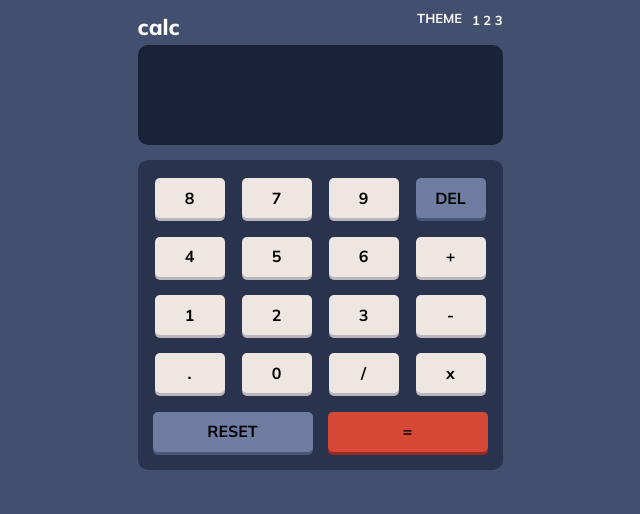
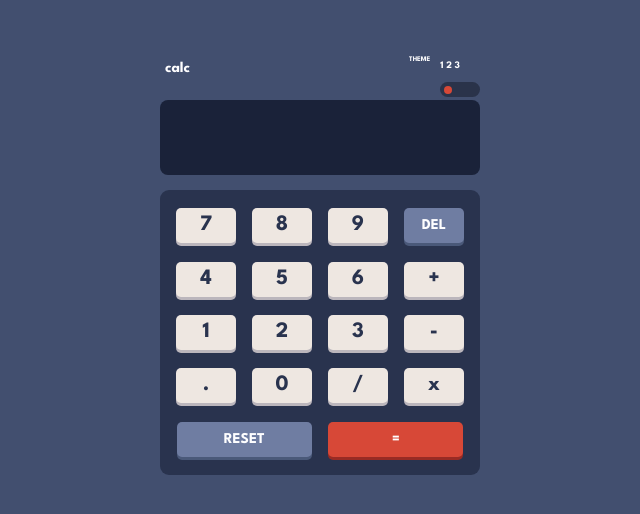
Before and after one commit to EcleraLera/calculator, a plain HTML site: page index.html in a window 1280 px wide. Shown: the whole page, without its empty margins (320-960 px from the left). Drawn offline with Linux system fonts and the light colour scheme.

Commit message:
code cleaning 1

```diff
--- a/css/style.css
+++ b/css/style.css
@@ -5,7 +5,7 @@ body {
     height: 100%;
 }
 
-.body {
+.container {
     display: flex;
     flex-flow: column nowrap;
     align-items: center;
@@ -13,14 +13,16 @@ body {
     row-gap: 15px;
 }
 
-.container {
+.calculator__header {
     display: flex;
     flex-flow: row nowrap;
     justify-content: space-between;
+    margin-top: 50px;
+    margin-bottom: 20px;
 }
 
 .header {
-    width: 365px;
+    width: 320px;
     height: 30px;
     color:#fefeff;
 }
@@ -32,144 +34,124 @@ body {
 }
 
 h1 {
-    font-size: 22px;
+    padding-left: 5px;
+    font-size: 15px;
     font-weight: 800;
-    font-family: 'Mulish', sans-serif;
+    font-family: 'League Spartan', sans-serif;
 }
 
 h2 {
-    font-size: 13px;
+    font-size: 7px;
     margin-right: 10px;
     font-weight: 700;
-    font-family: 'Mulish', sans-serif;
+    font-family: 'League Spartan', sans-serif;
 }
 
 h3 {
-    font-size: 13px;
+    font-size: 10px;
     font-weight: 700;
-    font-family: 'Mulish', sans-serif;
+    font-family: 'League Spartan', sans-serif;
 }
 
-/* .switch {
+.header__switch {
     position: relative;
+    margin-right: 20px;
 }
 
-.switch_rectangle-blue {
+.switch_blue {
     position: absolute;
     background: #2a334a;
-    width: 30px;
-    height: 10px;
+    width: 40px;
+    height: 15px;
     border-radius: 100px;
     z-index: 2;
 }
 
-.switch_point-red {
+.switch_red {
     position: absolute;
     background: #d74837;
     width: 8px;
     height: 8px;
     border-radius: 100px;
+    margin-left: 4px;
+    margin-top: 4px;
     z-index: 3;
-} */
+}
 
 .result {
     display: flex;
     flex-direction: row;
+    margin-bottom: 15px;
 }
 
-.result-block {
+.calculator__result {
     background-color: #1a2239;
-    height: 100px;
-    width: 365px;
-    border-radius: 10px;
+    height: 75px;
+    width: 320px;
+    border-radius: 8px;
 }
 
-.bb {
+.buttons {
     display: flex;
     flex-flow: column wrap;
-    /* row-gap: 10px;
-    padding-top: 10px;
-     */
     justify-content: space-evenly;
 }
 
-.button-block {
+.calculator__buttons {
     background-color: #29334e;
-    height: 310px;
-    width: 365px;
-    border-radius: 10px;
-    /* padding: 10px; */
+    height: 285px;
+    width: 320px;
+    border-radius: 9px;
 }
 
-/* .buttons {
-    background-color: #29334e;
-    height: 310px;
-    width: 365px;
-    border-radius: 10px;
-    padding: 10px;
-} */
-
-.buttons-position {
+.buttons__row {
     display: flex;
     flex-direction: row;
     justify-content: space-evenly;
-    /* row-gap: 8px;
-    column-gap: 8px; */
 }
 
 button {
     border: 0;
 }
 
-/* .btn {
-    margin-top: 10px;
-    margin-bottom: 10;
-} */
+.button {
+    border-radius: 5px;
+    font-weight: 800;
+    font-family: 'League Spartan', sans-serif;
+}
 
-.buttons__button {
-    /* margin-left: 5px;
-    margin-right: 5px; */
+.button_white {
     background: #eee7e1;
-    height: 40px;
-    width: 70px;
-    border-radius: 5px;
-    font-weight: 700;
-    font-family: 'Mulish', sans-serif;
+    color:#29334e;
+    height: 35px;
+    width: 60px;
+    font-size: 22px;
     box-shadow: 0px 3px 0px 0px rgba(187, 182, 188)
 }
 
-.buttons__button-del {
-    /* margin-left: 5px;
-    margin-right: 5px; */
+.button_blue {
     background: #6f7da2;
-    height: 40px;
-    width: 70px;
-    border-radius: 5px;
-    font-weight: 700;
-    font-family: 'Mulish', sans-serif;
+    color: #fefeff;
+    height: 35px;
+    width: 60px;
+    font-size: 15px;
     box-shadow: 0px 3px 0px 0px rgba(74, 89, 121)
 }
 
-.buttons__button-reset {
-    /* margin-left: 5px;
-    margin-right: 5px; */
+.button_long {
     background: #6f7da2;
-    height: 40px;
-    width: 160px;
-    border-radius: 5px;
-    font-weight: 700;
-    font-family: 'Mulish', sans-serif;
+    color: #fefeff;
+    height: 35px;
+    width: 135px;
+    font-size: 15px;
     box-shadow: 0px 3px 0px 0px rgba(74, 89, 121)
 }
 
-.buttons__button-equal-sign {
-    /* margin-left: 5px;
-    margin-right: 5px; */
+.button_red {
     background: #d74837;
-    height: 40px;
-    width: 160px;
-    border-radius: 5px;
-    font-weight: 700;
-    font-family: 'Mulish', sans-serif;
+    color: #fefeff;
+    height: 35px;
+    width: 135px;
+    font-size: 15px;
     box-shadow: 0px 3px 0px 0px rgba(153, 43, 36);
 }
--- a/index.html
+++ b/index.html
@@ -9,54 +9,59 @@
     <link rel="preconnect" href="https://fonts.googleapis.com">
     <link rel="preconnect" href="https://fonts.gstatic.com" crossorigin>
     <link href="https://fonts.googleapis.com/css2?family=Mulish:wght@600;700;800&family=Quicksand:wght@600&display=swap" rel="stylesheet">
+    <link rel="preconnect" href="https://fonts.googleapis.com">
+    <link rel="preconnect" href="https://fonts.gstatic.com" crossorigin>
+    <link href="https://fonts.googleapis.com/css2?family=League+Spartan:wght@700&family=Mulish:wght@600;700;800&family=Quicksand:wght@600&display=swap" rel="stylesheet">
     <title>Калькулятор</title>
     <meta name="description" content="Лучший калькулятор">
 </head>
 <body>
-    <div class="body">
-        <div class="container header">
+    <div class="container">
+        <div class="calculator">
+            <div class="calculator__header header">
                 <h1>calc</h1>
                 <div class="theme">
                     <h2>THEME</h2>
-                <div class="switch">
+                    <div class="header__switch switch">
                         <h3>1 2 3</h3>
-                    <div class="switch_rectangle-blue"></div>
-                    <div class="switch_point-red"></div>
+                        <div class="switch_blue"></div>
+                        <div class="switch_red"></div>
                     </div>
                 </div>
             </div>
             <!-- поле результата -->
-        <div class="result-block result">
+            <div class="calculator__result result">
             </div>
             <!-- копки -->
-        <div class="button-block bb ">
-            <div class="buttons buttons-position ">
-                <button class="buttons__button btn">8</button>
-                <button class="buttons__button btn">7</button>
-                <button class="buttons__button btn">9</button>
-                <button class="buttons__button-del btn">DEL</button>
+            <div class="calculator__buttons buttons">
+                <div class="buttons__row">
+                    <button class="button button_white">7</button>
+                    <button class="button button_white">8</button>
+                    <button class="button button_white">9</button>
+                    <button class="button button_blue">DEL</button>
                 </div>
-            <div class="buttons buttons-position">
-                <button class="buttons__button btn">4</button>
-                <button class="buttons__button btn">5</button>
-                <button class="buttons__button btn">6</button>
-                <button class="buttons__button btn">+</button>
+                <div class="buttons__row">
+                    <button class="button button_white">4</button>
+                    <button class="button button_white">5</button>
+                    <button class="button button_white">6</button>
+                    <button class="button button_white">+</button>
                 </div>
-            <div class="buttons buttons-position">
-                <button class="buttons__button btn">1</button>
-                <button class="buttons__button btn">2</button>
-                <button class="buttons__button btn">3</button>
-                <button class="buttons__button btn">-</button>
+                <div class="buttons__row">
+                    <button class="button button_white">1</button>
+                    <button class="button button_white">2</button>
+                    <button class="button button_white">3</button>
+                    <button class="button button_white">-</button>
                 </div>
-            <div class="buttons buttons-position">
-                <button class="buttons__button btn">.</button>
-                <button class="buttons__button btn">0</button>
-                <button class="buttons__button btn">/</button>
-                <button class="buttons__button btn">x</button>
+                <div class="buttons__row">
+                    <button class="button button_white">.</button>
+                    <button class="button button_white">0</button>
+                    <button class="button button_white">/</button>
+                    <button class="button button_white">x</button>
                 </div>
-            <div class="buttons buttons-position">
-                <button class="buttons__button-reset btn">RESET</button>
-                <button class="buttons__button-equal-sign btn">=</button>
+                <div class="buttons__row">
+                    <button class="button button_long">RESET</button>
+                    <button class="button button_red">=</button>
+                </div>
             </div>
         </div>
     </div>
```
Lines whose indentation alone changed are shown as unchanged.
